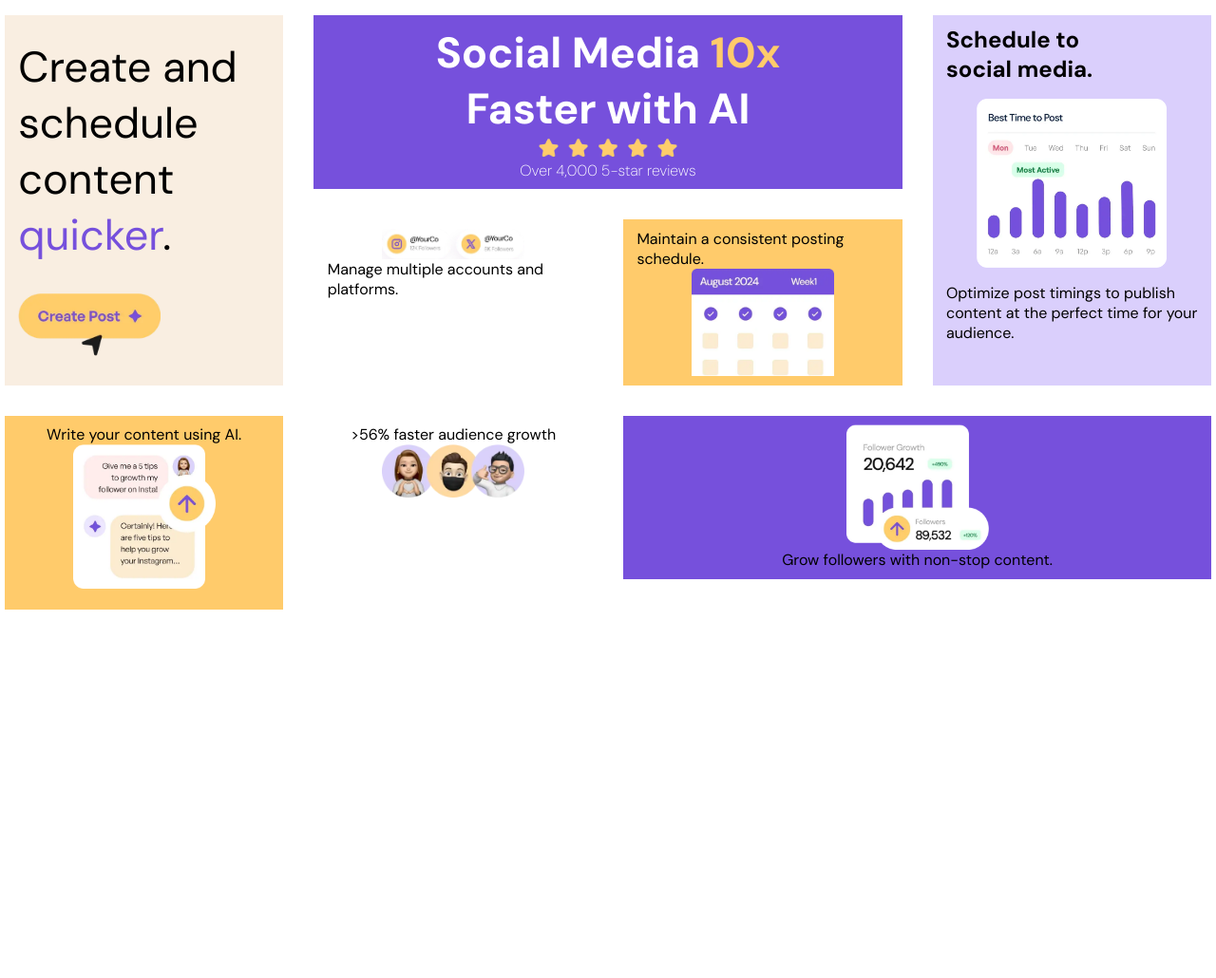
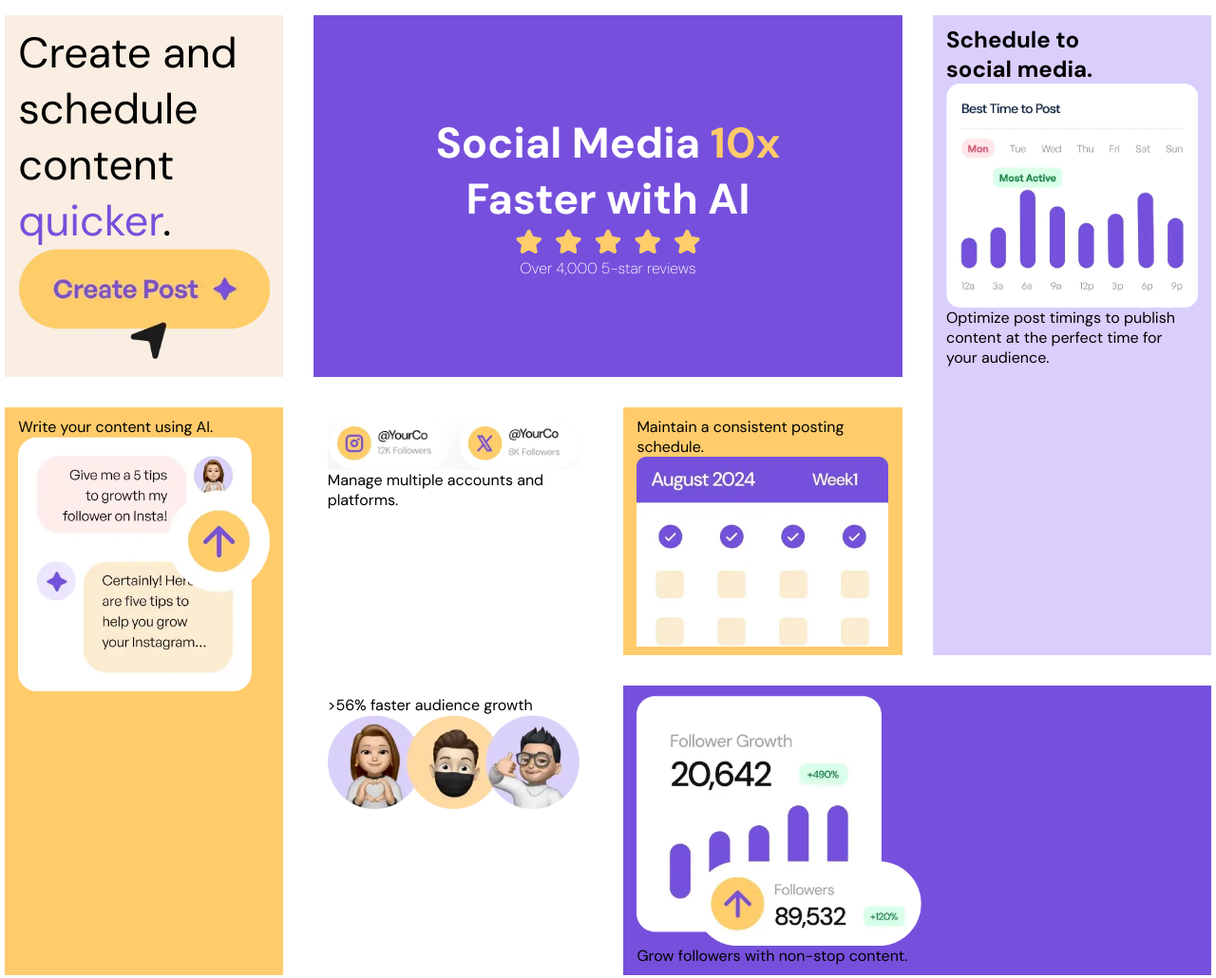
Before and after one commit to jabo-arnold-landry/Grid-CSS, a plain HTML site: page index.html in a window 1280 px wide. Shown: the whole page at 95% size. Before the commit the page ends 800 px from the top, so only its background shows below. Drawn offline with Linux system fonts and the light colour scheme.

Commit message:
finished-layout-of-the-grid-system
done with the layout design now

```diff
--- a/style.css
+++ b/style.css
@@ -18,13 +18,11 @@
 body {
   font-family: var(--Family);
 }
-article {
-  display: flex;
-  flex-direction: column;
-  align-items: center;
-}
+
 img {
-  width: 150px;
+  display: block;
+  max-inline-size: 100%;
+  height: auto;
 }
 h1 {
   font-size: 45px;
@@ -55,14 +53,18 @@ h1 {
   font-size: 45px;
   text-wrap: balance;
 }
-.charts img {
-  width: 200px;
-}
-.charts {
-  gap: 1rem;
-}
+
 .charts h2 {
   text-wrap: balance;
+}
+.charts p {
+  text-wrap: pretty;
+}
+.socials {
+  display: flex;
+  flex-direction: column;
+  align-items: center;
+  justify-content: center;
 }
 @media (width > 50rem) {
   .container {
@@ -73,15 +75,17 @@ h1 {
   }
   .grid-column-2 {
     grid-column: 2 / span 2;
+    justify-self: center;
   }
   .grid-row-1 {
-    grid-row: 1 / span 2;
+    grid-row: 1;
   }
   .charts {
     grid-column-start: 4;
+    grid-row: 1 / span 2;
   }
   .grid-row-3 {
-    grid-row: 3 / span 2;
+    grid-row: 2 / span 2;
   }
   .grid-column-3 {
     grid-column: 3 / span 2;
```
